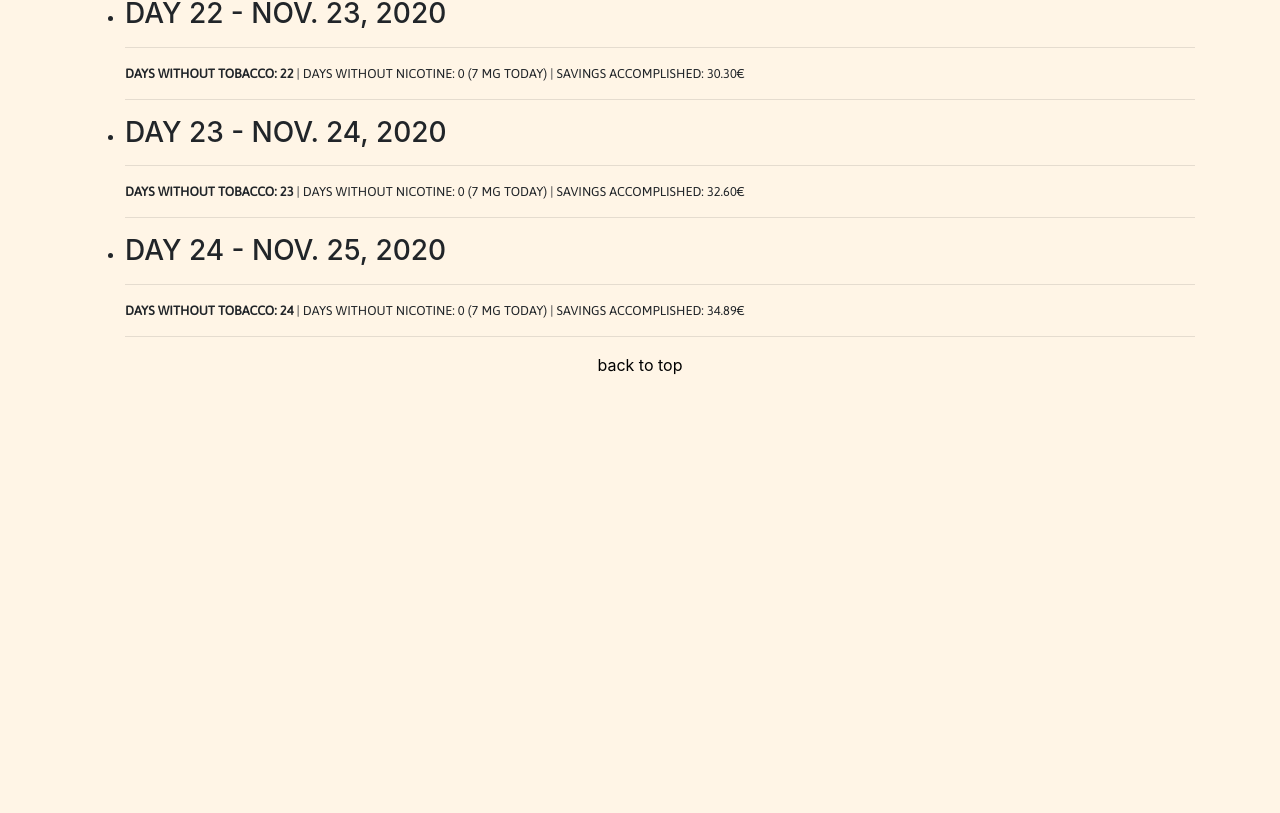
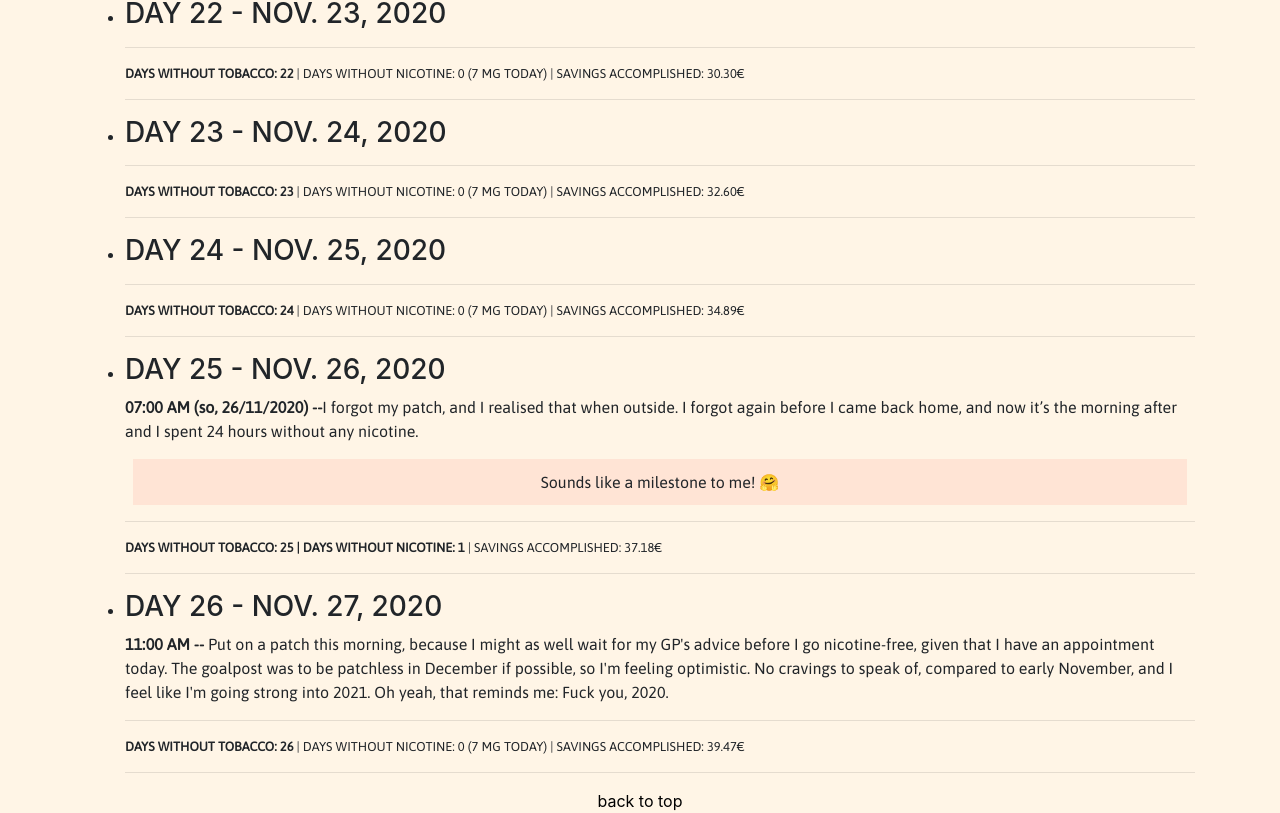
Before and after one commit to draialexis/alexisdrai, an Angular app: page / in a window 1280 px wide. Shown: the part 6318-7131 px from the top of the page. Before the commit the page ends 6695 px from the top, so only its background shows below. Built offline with nearby package versions, Linux system fonts and the light colour scheme.

Commit message:
Add entry for days 25 and 26, fix typo

```diff
--- a/src/app/components/smokefree/smokefree.component.html
+++ b/src/app/components/smokefree/smokefree.component.html
@@ -305,10 +305,32 @@
     <hr>
   </li>
   <li>
-    <h3 id="smokefree" class="text-uppercase">Day 24 - nov. 25, 2020</h3>
+    <h3 class="text-uppercase">Day 24 - nov. 25, 2020</h3>
     <hr>
     <p class="small-print text-uppercase"><strong>days without tobacco: 24</strong> | days without nicotine: 0 (7 mg
       today) | savings accomplished: 34.89€</p>
+    <hr>
+  </li>
+  <li>
+    <h3 class="text-uppercase">Day 25 - nov. 26, 2020</h3>
+    <p><strong>07:00 AM (so, 26/11/2020) --</strong>I forgot my patch, and I realised that when outside. I forgot again
+      before I came back home, and now it’s the
+      morning after and I spent 24 hours without any nicotine.</p>
+    <p class="flex-center milestone">Sounds like a milestone to me! 🤗</p>
+    <hr>
+    <p class="small-print text-uppercase"><strong>days without tobacco: 25 | days without nicotine: 1 </strong> |
+      savings accomplished: 37.18€</p>
+    <hr>
+  </li>
+  <li>
+    <h3 id="smokefree" class="text-uppercase">Day 26 - nov. 27, 2020</h3>
+    <p><strong>11:00 AM --</strong> Put on a patch this morning, because I might as well wait for my GP's advice before
+      I go nicotine-free, given that I have an appointment today. The goalpost was to be patchless in December if
+      possible, so I'm feeling optimistic. No cravings to speak of, compared to early November, and I feel like I'm
+      going strong into 2021. Oh yeah, that reminds me: Fuck you, 2020.</p>
+    <hr>
+    <p class="small-print text-uppercase"><strong>days without tobacco: 26</strong> | days without nicotine: 0 (7 mg
+      today) | savings accomplished: 39.47€</p>
     <hr>
   </li>
 </ul>
```
